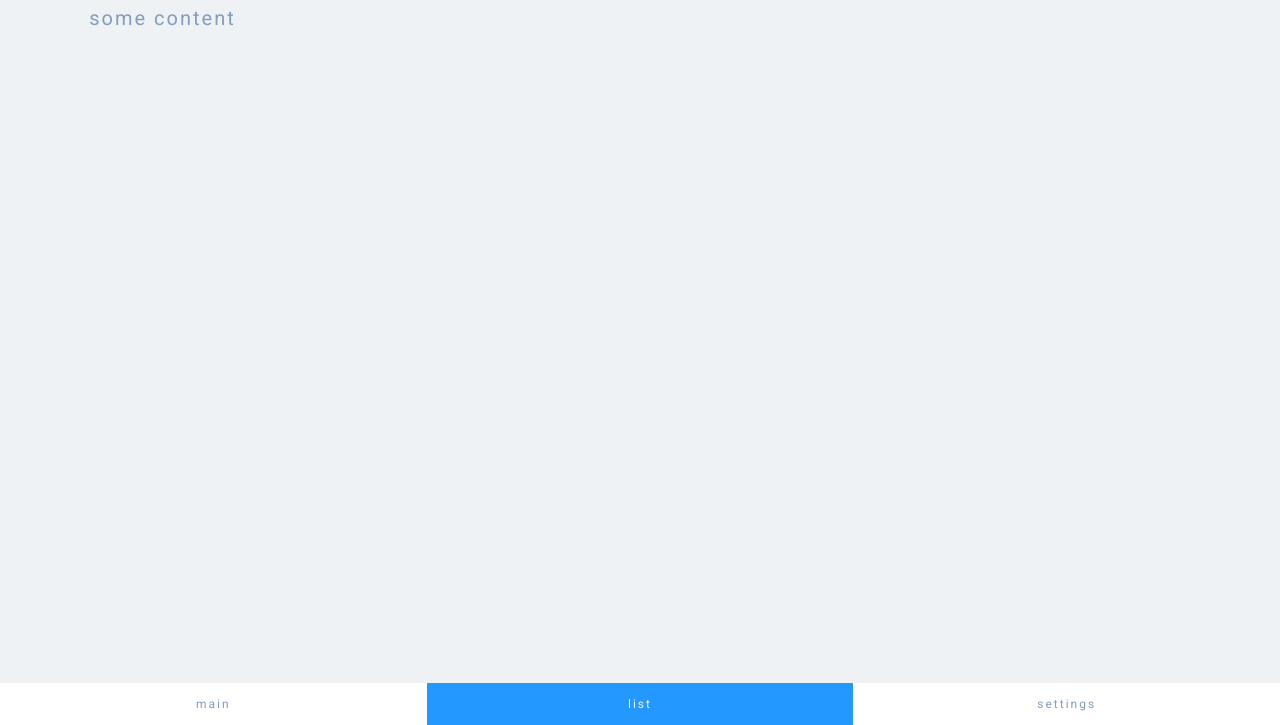
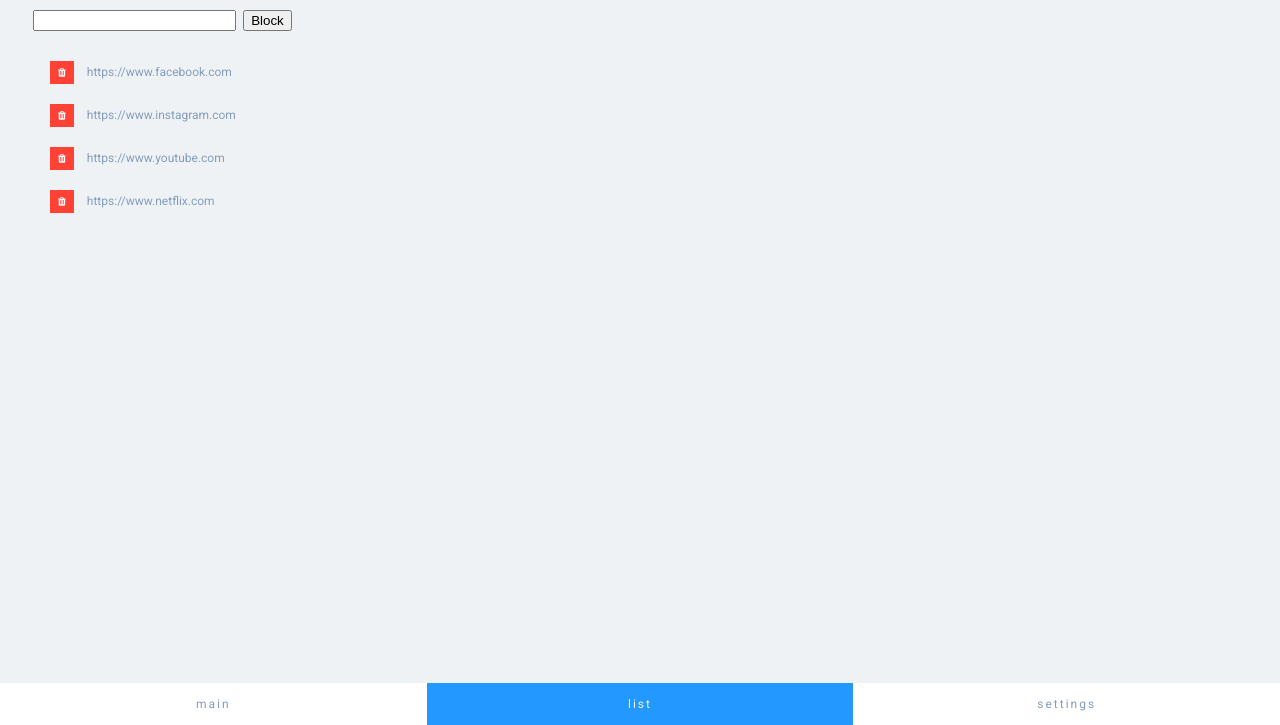
Before and after one commit to jason-sj-lee/cooldown, a browser extension: page list.html in a window 1280 px wide. Shown: the part 75-800 px from the top of the page. Drawn offline with Linux system fonts and the light colour scheme.

Commit message:
added to list.css and list.html

```diff
--- a/list.css
+++ b/list.css
@@ -0,0 +1,24 @@
+#add input{
+    width: 60%;
+}
+
+.content li{
+    font-size: 12px;
+    letter-spacing: normal;
+    float: left;
+    list-style: none;
+}
+
+.deleteButton {
+    background-color: #FF4136;
+    border: none;
+    color: white;
+    padding: 6px 8px;
+    font-size: 10px;
+    cursor: pointer;
+    margin: 10px;
+}
+
+.deleteButton:hover {
+    background-color: rgb(253, 89, 81)
+}
--- a/list.html
+++ b/list.html
@@ -1,14 +1,37 @@
 <!DOCTYPE html>
 <html lang="en">
 <head>
-<link rel="stylesheet" type="text/css" href="layout.css">
-<link rel="stylesheet" type="text/css" href="list.css">
-<link href="https://fonts.googleapis.com/css2?family=Roboto:wght@300;400&display=swap" rel="stylesheet">
+    <link rel="stylesheet" type="text/css" href="layout.css">
+    <link rel="stylesheet" type="text/css" href="list.css">
+    <link href="https://fonts.googleapis.com/css2?family=Roboto:wght@300;400&display=swap" rel="stylesheet">
+    <link rel="stylesheet" href="https://cdnjs.cloudflare.com/ajax/libs/font-awesome/4.7.0/css/font-awesome.min.css">
 </head>
 
 <body>
-    <h1>this is the list page</h1>
-    <div class="content">some content</div>
+    <h1>Blocked URLs</h1>
+    <div class="content">
+        <div id="add">
+            <input id="urlTextInput" type="text">
+            <button id="blockButton">Block</button>
+        </div>
+        <ul>
+            <li>
+                <button class="deleteButton"><i class="fa fa-trash"></i></button>
+                https://www.facebook.com
+            </li>
+            <li>
+                <button class="deleteButton"><i class="fa fa-trash"></i></button>
+                https://www.instagram.com
+            </li>
+            <li>
+                <button class="deleteButton"><i class="fa fa-trash"></i></button>
+                https://www.youtube.com
+            </li><li>
+                <button class="deleteButton"><i class="fa fa-trash"></i></button>
+                https://www.netflix.com
+            </li>
+        </ul>
+    </div>
 
     <div class="navbar">
         <a href="index.html" >main</a>
```
